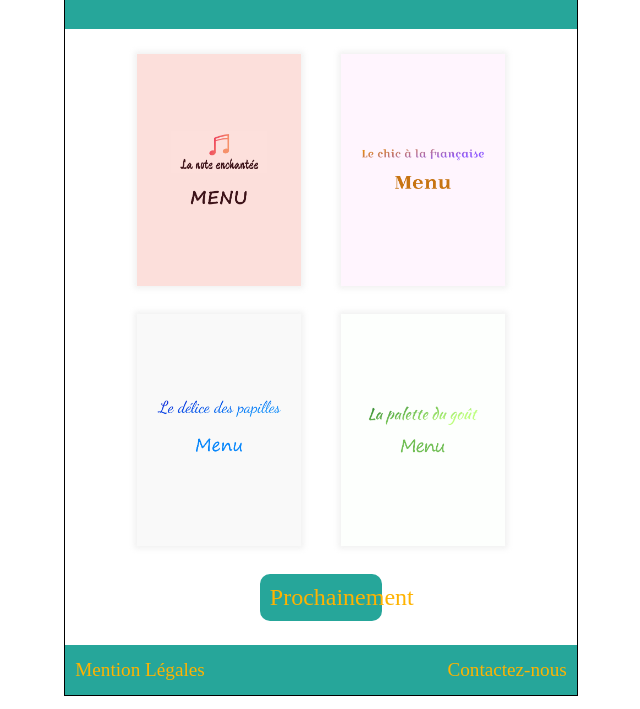
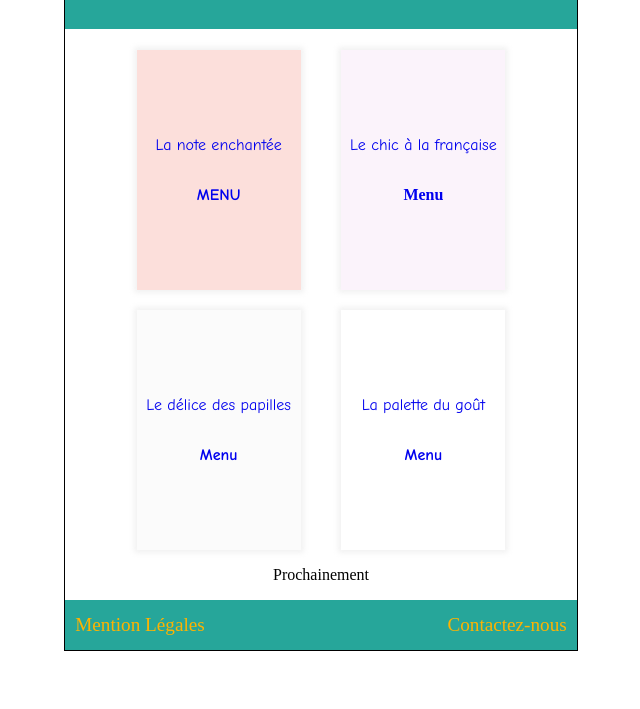
Before and after one commit to JChenneviere/Projet3, a plain HTML site: page index.html in a window 1280 px wide. Shown: the part 91-800 px from the top of the page, without its empty margins (319-959 px from the left). Drawn offline with Linux system fonts and the light colour scheme; a web font is replaced by a local one.

Commit message:
jet nardoum

```diff
--- a/index.html
+++ b/index.html
@@ -13,27 +13,31 @@
     </header>
     <main>
         <section>
-            <article>
+            <article class="noteenchantée">
                 <a href="lanoteenchantée.html">
-                    <img src="Menus/menu-1b.png" alt="La note enchantée" />
+                     <p>La note enchantée</p>
+                     <p class="menu">MENU</p>
                 </a>
             </article>
-            <article>
+            <article class="chicalafrancaise">
                 <a href="Lechicalafrançaise.html">
-                <img src="Menus/menu-2b.png" alt="Le chic à la française" />
-                </a>
+                    <p>Le chic à la française</p>
+                    <p class="menu">Menu</p>
+               </a>
             </article>
         </section>
         <section>
-            <article>
+            <article class="delicedespapilles">
                 <a href="ledelicedespapilles.html">
-                    <img src="Menus/menu-3b.png" alt="Le délice des papilles" />
-                </a>
+                    <p>Le délice des papilles</p>
+                    <p class="menu">Menu</p>
+               </a>
             </article>
-            <article>
+            <article class="lapalettedugout">
                 <a href="Lapalettedugout.html">
-                    <img src="Menus/menu-4b.png" alt="La palette du goût" />
-                </a>
+                    <p>La palette du goût</p>
+                    <p class="menu">Menu</p>
+               </a>
             </article>
         </section>
         <section>
--- a/style.css
+++ b/style.css
@@ -1,5 +1,22 @@
+@font-face {
+    font-family: "noteenchantée";
+    src: url("Menus/devonshire-regular.ttf") format("truetype");
+   }
+@font-face {
+    font-family: "chicalafrancaise";
+    src: url("Menus/croissantone-regular.ttf") format("truetype");
+   }
+@font-face {
+    font-family: "delicedespapilles";
+    src: url("Menus/DancingScript-Regular.ttf") format("truetype");
+   }
+@font-face {
+    font-family: "palettedugout";
+    src: url("Menus/KaushanScript-Regular.otf") format("truetype");
+   }
 body
 {
+    height:100%;
     width:40%;
     display:flex;
     flex-direction:column;
@@ -30,7 +47,7 @@ section
     margin:auto;
     justify-content:space-around;
 }
-section p
+/*section p
 {
     text-align:center;
     width:25%;
@@ -39,16 +56,82 @@ section p
     background-color: #26A69A;
     border:10px solid #26A69A;
     border-radius:10px;
+}*/
+
+
+.noteenchantée
+{
+    display:flex;
+    width: 40%;
+    height: 15em;
+    background-color:#FCDFDB;
+    margin-top:5%;
+    box-shadow: 0px 0px 5px 3px rgba(212, 212, 212, 0.3);
+    justify-content:center;
+    font-family: noteenchantée, "comic sans ms", serif ;
 }
-article
+.noteenchantée .menu
 {
-    width:40%;
+    font-family: "segoe print", "comic sans ms", serif ;
+    font-weight: bold;
 }
-article img
+.chicalafrancaise
 {
-    width:100%;
+    display:flex;
+    width: 40%;
+    height: 15em;
+    background-color:#fbf3fb;
+    margin-top:5%;
     box-shadow: 0px 0px 5px 3px rgba(212, 212, 212, 0.3);
-    margin-top:15%;
+    justify-content:center;
+    font-family: chicalafrancaise, "comic sans ms", serif ;
+}
+.chicalafrancaise .menu
+{
+    font-family: serif ;
+    font-weight: bold;
+}
+.delicedespapilles
+{
+    display:flex;
+    width: 40%;
+    height: 15em;
+    background-color:#fbfbfb;
+    margin-top:5%;
+    box-shadow: 0px 0px 5px 3px rgba(212, 212, 212, 0.3);
+    justify-content:center;
+    font-family: delicedespapilles, "comic sans ms", serif ;
+}
+.delicedespapilles .menu
+{
+    font-family: "segoe print", "comic sans ms", serif ;
+    font-weight: bold;
+}
+.lapalettedugout
+{
+    display:flex;
+    width: 40%;
+    height: 15em;
+    background-color:#ffffff;
+    margin-top:5%;
+    box-shadow: 0px 0px 5px 3px rgba(212, 212, 212, 0.3);
+    justify-content:center;
+    font-family: palettedugout, "comic sans ms", serif ;
+}
+.lapalettedugout .menu
+{
+    font-family: "segoe print", "comic sans ms", serif ;
+    font-weight: bold;
+}
+
+a
+{
+    display:flex;
+    flex-direction:column;
+    text-align:center;
+    justify-content:center;
+    outline: none;
+    text-decoration: none;
 }
 footer
 {
@@ -81,15 +164,18 @@ footer a
     box-shadow: 0px 0px 5px 3px rgba(212, 212, 212, 0.3);
     margin-top:10%;
 }
-@media all and (max-width: 900px)
+/*@media all and (max-width: 900px)
 {
     body
     {
         width:100%;
+        height:100%;
     }
     .pagemenu img
     {
         width:100%;
+        overflow-y:auto;
+        height:50%;
     }
     section p
     {
```
